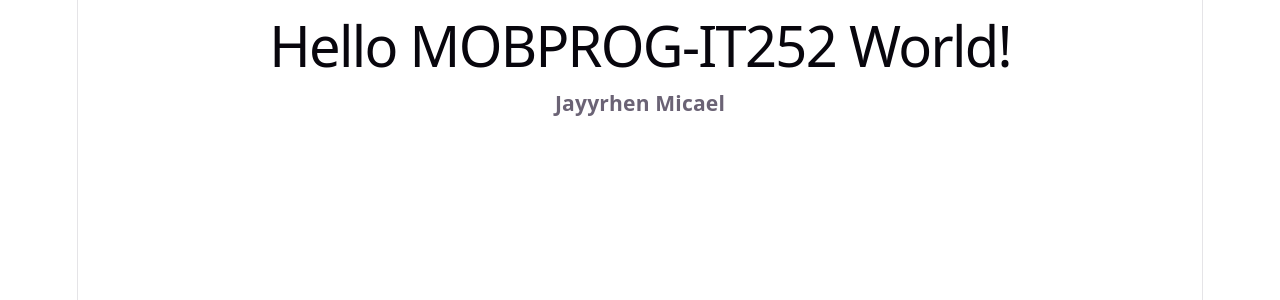
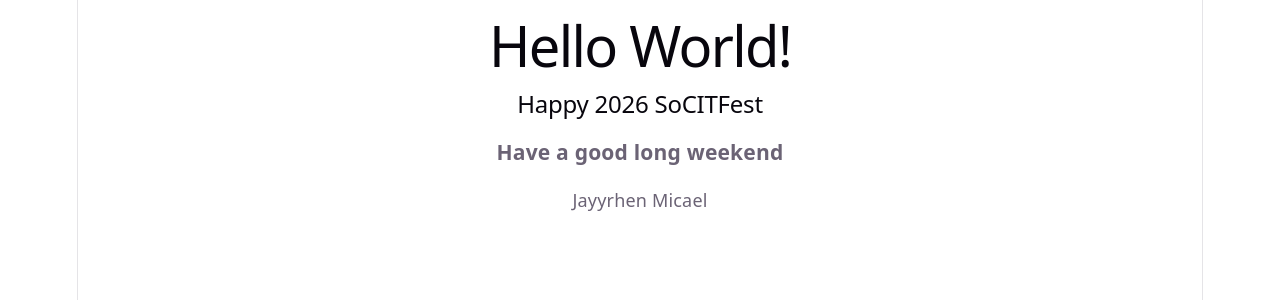
Before and after one commit to APCjayyrhen/MOBPROG-IT252-react-w3schools, a React (Vite) app in the folder my-react-app/: page / in a window 1280 px wide. Shown: the top 300 px of the page. Built offline with nearby package versions, Linux system fonts and the light colour scheme.

Commit message:
Update App.jsx

```diff
--- a/my-react-app/src/App.jsx
+++ b/my-react-app/src/App.jsx
@@ -1,8 +1,10 @@
 function App() {
   return (
     <div className="App">
-      <h1>Hello MOBPROG-IT252 World!</h1>
-      <h3>Jayyrhen Micael</h3>
+      <h1>Hello World!</h1>
+      <h2>Happy 2026 SoCITFest</h2>
+      <h3>Have a good long weekend</h3>
+      <p>Jayyrhen Micael</p>
     </div>
   );
 }
```
